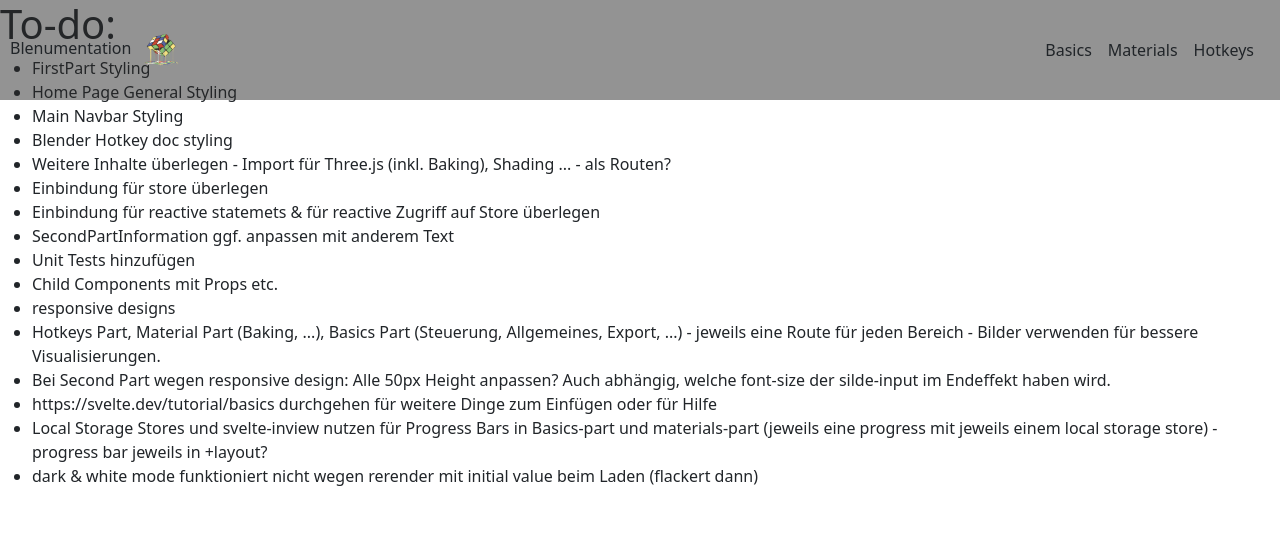
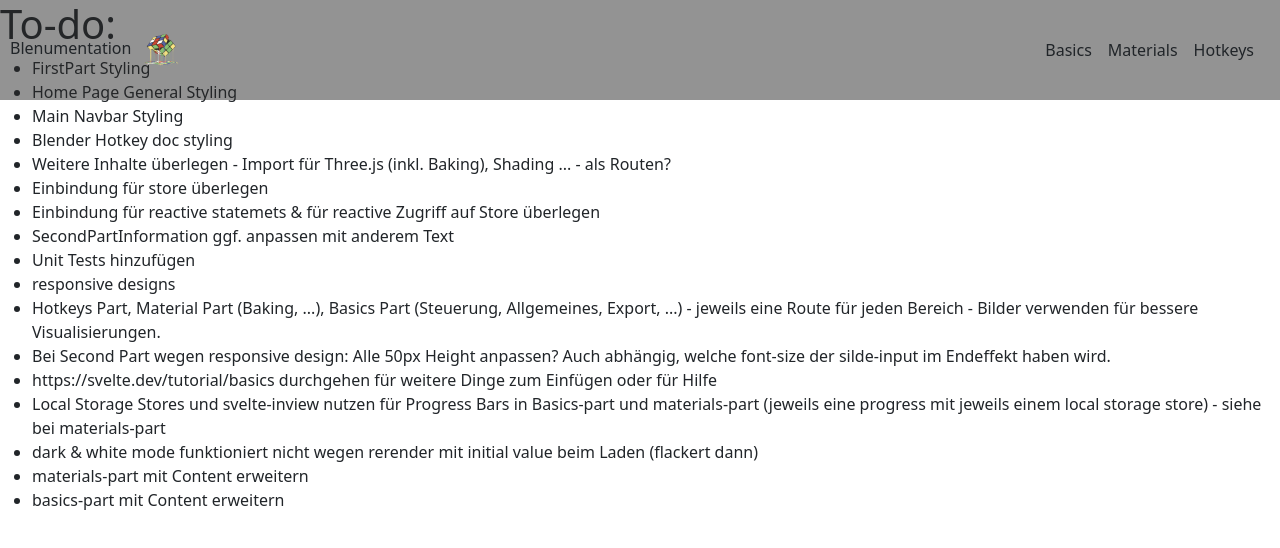
Before and after one commit to Matthes-Baer/Blenumentation, a SvelteKit app: page /info in a window 1280 px wide. Shown: the top 548 px of the page. Built offline with nearby package versions, Linux system fonts and the light colour scheme; what svelte-local-storage-store would draw is missing.

Commit message:
Mainly worked on materials-part

```diff
--- a/src/components/materials-part/materials-part-shading-single-component.svelte
+++ b/src/components/materials-part/materials-part-shading-single-component.svelte
@@ -16,7 +16,6 @@
 
 	const onEnterReadHandler = ({ detail }: CustomEvent<ObserverEventDetails>) => {
 		($materialsPartProgressStore as MaterialsPartProgressStoreInterface)[adjustedTitle] = true;
-		console.log('entered');
 	};
 </script>
 
@@ -30,7 +29,7 @@
 	<div class="d-flex justify-content-evenly align-items-center image-description-container">
 		<div class="image-container">
 			<picture>
-				<source class="image" srcset={webp} />
+				<source class="image" type="image/webp" srcset={webp} />
 				<img class="image" alt={title} src={png} />
 			</picture>
 		</div>
--- a/src/routes/+layout.svelte
+++ b/src/routes/+layout.svelte
@@ -53,6 +53,9 @@
 <slot />
 
 <style lang="scss">
+	picture {
+		background-color: transparent;
+	}
 	.nav {
 		&-container {
 			width: 100%;
--- a/src/routes/info/+page.svelte
+++ b/src/routes/info/+page.svelte
@@ -14,7 +14,6 @@
 		<li>Einbindung für reactive statemets & für reactive Zugriff auf Store überlegen</li>
 		<li>SecondPartInformation ggf. anpassen mit anderem Text</li>
 		<li>Unit Tests hinzufügen</li>
-		<li>Child Components mit Props etc.</li>
 		<li>responsive designs</li>
 		<li>
 			Hotkeys Part, Material Part (Baking, ...), Basics Part (Steuerung, Allgemeines, Export, ...) -
@@ -29,12 +28,14 @@
 		</li>
 		<li>
 			Local Storage Stores und svelte-inview nutzen für Progress Bars in Basics-part und
-			materials-part (jeweils eine progress mit jeweils einem local storage store) - progress bar
-			jeweils in +layout?
+			materials-part (jeweils eine progress mit jeweils einem local storage store) - siehe bei
+			materials-part
 		</li>
 		<li>
 			dark & white mode funktioniert nicht wegen rerender mit initial value beim Laden (flackert
 			dann)
 		</li>
+		<li>materials-part mit Content erweitern</li>
+		<li>basics-part mit Content erweitern</li>
 	</ul>
 </section>
```
